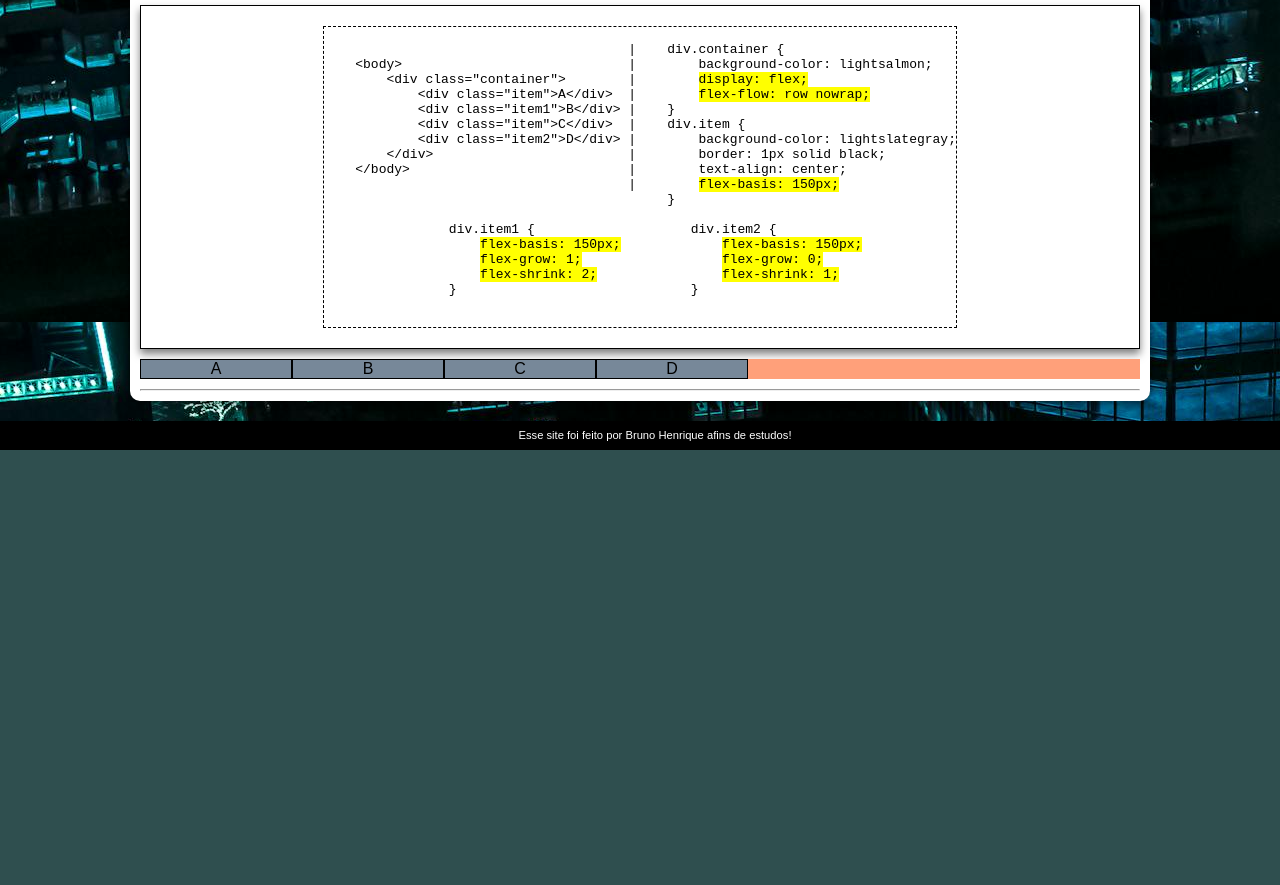
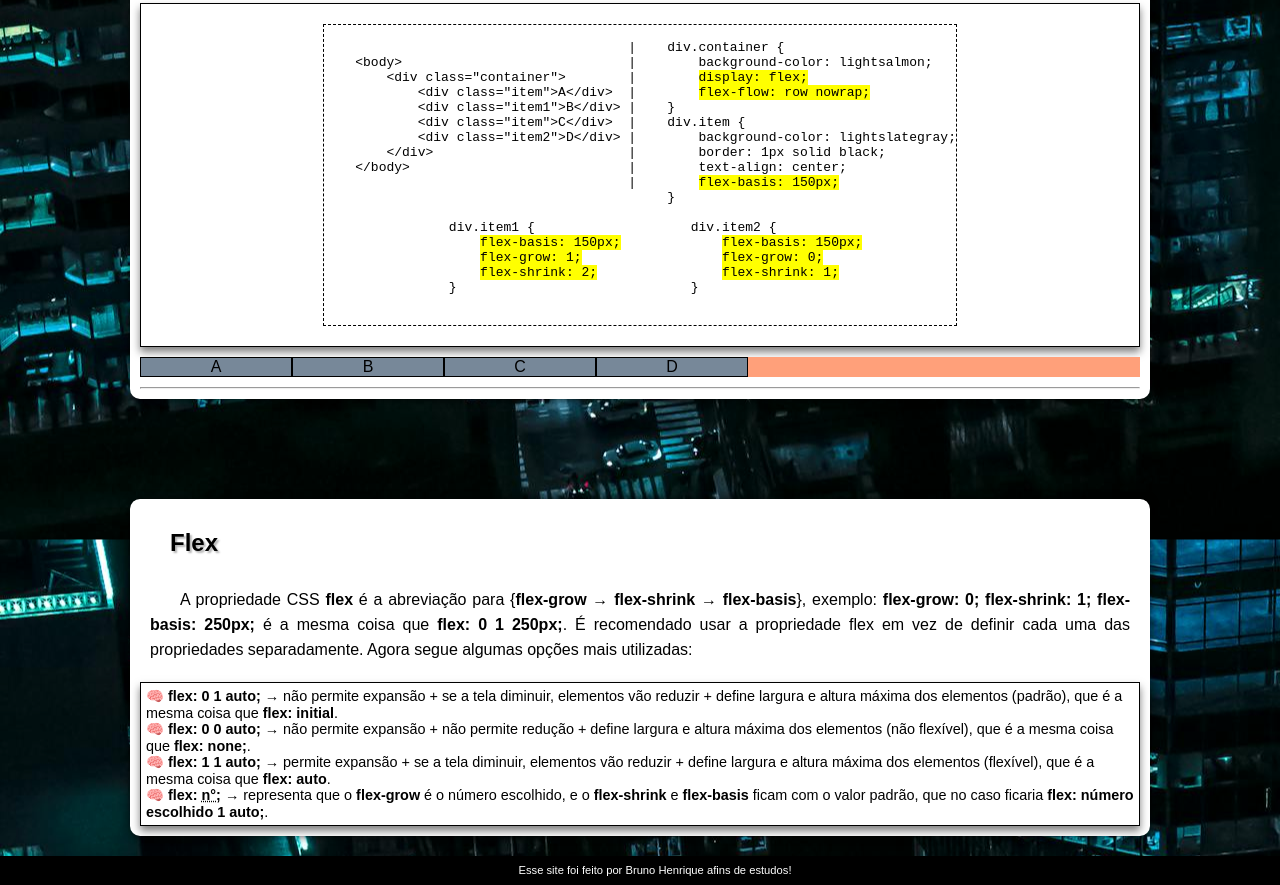
Before and after one commit to brunohas/projeto-flexbox, a plain HTML site: page paginas/ordem_expansao_reducao.html in a window 1280 px wide. Shown: the part 9406-10291 px from the top of the page. Before the commit the page ends 9856 px from the top, so only its background shows below. Drawn offline with nearby package versions, Linux system fonts and the light colour scheme; a web font is replaced by a local one.

Commit message:
update flex

```diff
--- a/estilos/mobile.css
+++ b/estilos/mobile.css
@@ -147,6 +147,8 @@ img.peq {
 ul {
     list-style-position: inside;
     list-style-type: '\1F9E0\00A0';
+    font-size: 0.9em;
+    padding: 5px;
 }
 
 ul.dois {
--- a/paginas/ordem_expansao_reducao.html
+++ b/paginas/ordem_expansao_reducao.html
@@ -1056,6 +1056,20 @@ div#a1 {      |div#a2 {       |div#a3 {      |div#a4 {      |div#a5 {      |div#
             </div>
             <hr>
         </article>
+        <article class="seg">
+            <h2>Flex</h2>
+            <p>
+                A propriedade CSS <strong>flex</strong> é a abreviação para {<strong>flex-grow</strong> → <strong>flex-shrink</strong> → <strong>flex-basis</strong>}, exemplo: <strong>flex-grow: 0; flex-shrink: 1; flex-basis: 250px;</strong> é a mesma coisa que <strong>flex: 0 1 250px;</strong>. É recomendado usar a propriedade flex em vez de definir cada uma das propriedades separadamente. Agora segue algumas opções mais utilizadas:
+            </p>
+            <div class="janela">
+                <ul>
+                    <li><strong>flex: 0 1 auto;</strong> &rarr; não permite expansão + se a tela diminuir, elementos vão reduzir + define largura e altura máxima dos elementos (padrão), que é a mesma coisa que <strong>flex: initial</strong>.</li>
+                    <li><strong>flex: 0 0 auto;</strong> &rarr; não permite expansão + não permite redução + define largura e altura máxima dos elementos (não flexível), que é a mesma coisa que <strong>flex: none;</strong>.</li>
+                    <li><strong>flex: 1 1 auto;</strong> &rarr; permite expansão + se a tela diminuir, elementos vão reduzir + define largura e altura máxima dos elementos (flexível), que é a mesma coisa que <strong>flex: auto</strong>.</li>
+                    <li><strong>flex: <abbr title="qualquer número">n°</abbr>;</strong> &rarr; representa que o <strong>flex-grow</strong> é o número escolhido, e o <strong>flex-shrink</strong> e <strong>flex-basis</strong> ficam com o valor padrão, que no caso ficaria <strong>flex: número escolhido 1 auto;</strong>.</li>
+                </ul>
+            </div>
+        </article>
     </main>
     <footer>
         <p>Esse site foi feito por Bruno Henrique afins de estudos!</p>
```
